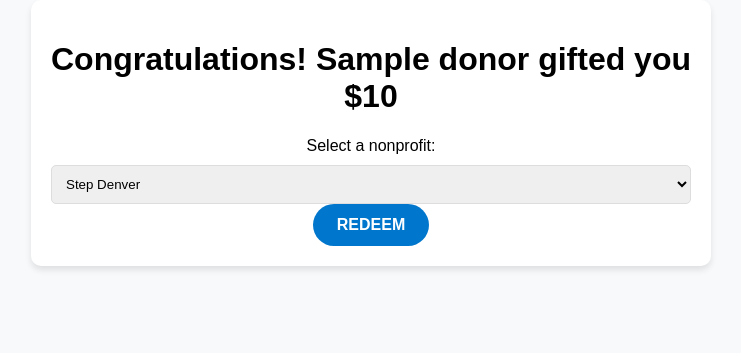
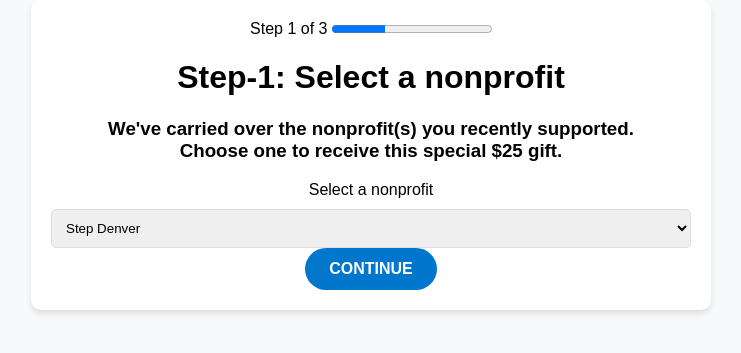
Before and after one commit to kirnisouj/pay-it-forward, a Flask app: template templates/pay_it_forward.html in a window 1280 px wide. Shown: the top 353 px of the page, without its empty margins (269-1010 px from the left). Run offline with Flask 3, Linux system fonts and the light colour scheme; the template is opened without the code that fills it: most values are stand-ins (such as "Sample title", 1, 10 or a date in 2020).

Commit message:
updated forward page

```diff
--- a/app.py
+++ b/app.py
@@ -24,6 +24,9 @@ def redeem():
 def pay_forward():
     amount = request.form.get('amount')
     return render_template('thank_you.html', allocated_to=f'Paid Forward: ${amount}', amount=amount, no_back=True)
+@app.route('/donate', methods=['POST'])
+def donate():
+    return render_template('pay_it_forward.html', donor="John S.", amount=donors["John S."], show_envelope=True, no_back=True)
 
 @app.route('/thank_you', methods=['POST'])
 def thank_you():
--- a/templates/pay_it_forward.html
+++ b/templates/pay_it_forward.html
@@ -6,15 +6,25 @@
 </head>
 <body>
     <div class="container">
-        <h1>Congratulations! {{ donor }} gifted you ${{ amount }}</h1>
+       <!-- <h1>Congratulations! {{ donor }} gifted you ${{ amount }}</h1> -->
+       <div>
+            <label for="file">Step 1 of 3 </label>
+            <progress id="file" value="1" max="3">33.3% </progress>
+        </div>
+        <h1>Step-1: Select a nonprofit</h1>
+        <h3>We've carried over the nonprofit(s) you recently supported.<br> Choose one to receive this special $25 gift.</h3>
         <form action="/redeem" method="post">
-            <label>Select a nonprofit:</label>
+            <label>Select a nonprofit</label>
             <select name="nonprofit" class="dropdown">
                 <option value="Step Denver">Step Denver</option>
-                <option value="Colorado Gives">Colorado Gives</option>
+                <option value="Boys & Girls Club">Boys & Girls Club</option>
+                <option value="Food Bank of the Rockies">Food Bank of the Rockies</option>
             </select>
-            <button type="submit" class="btn">Redeem</button>
+            <button type="submit" class="btn">Continue</button>
         </form>
+
+
+
     </div>
 </body>
 </html>
```
